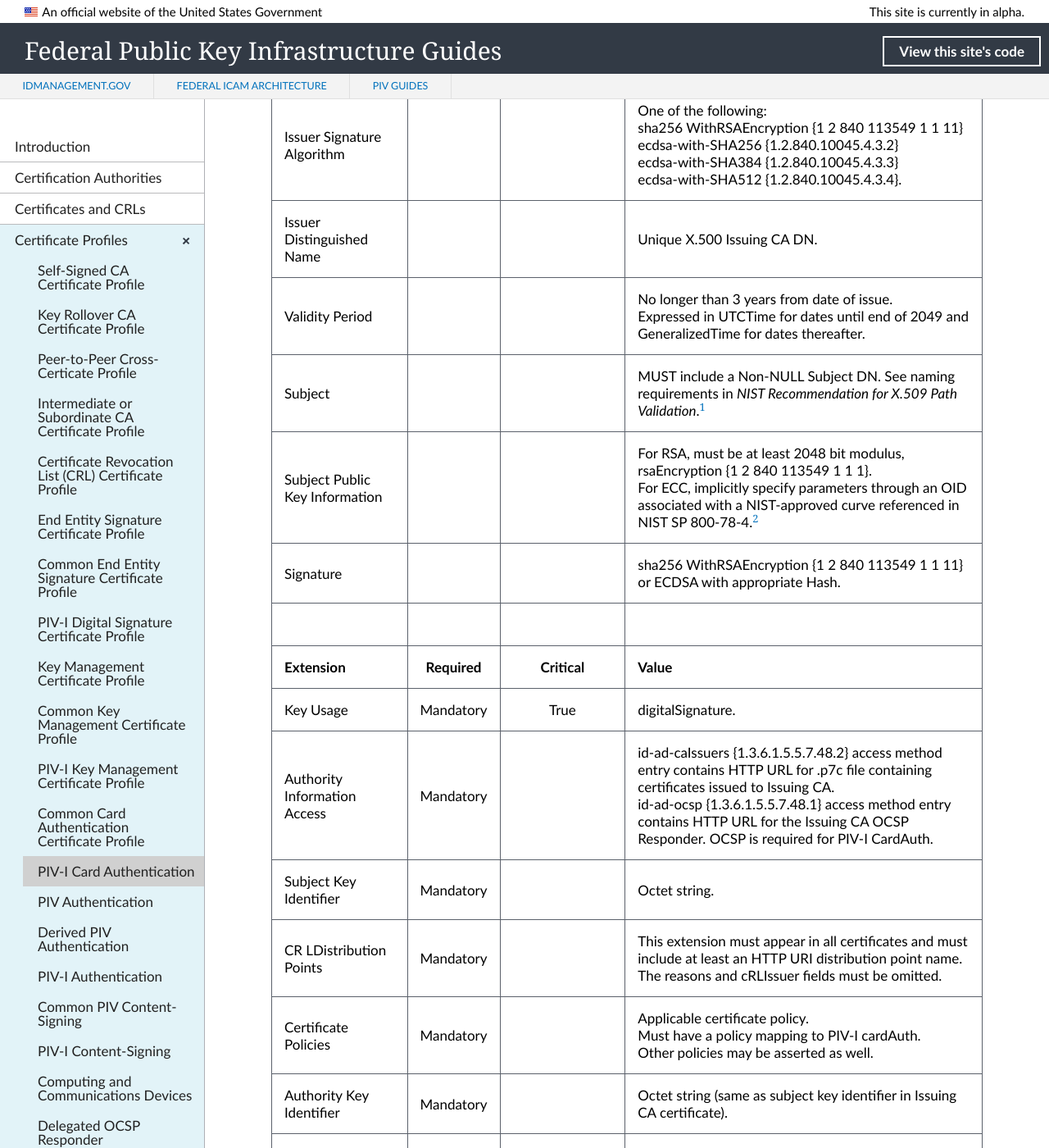
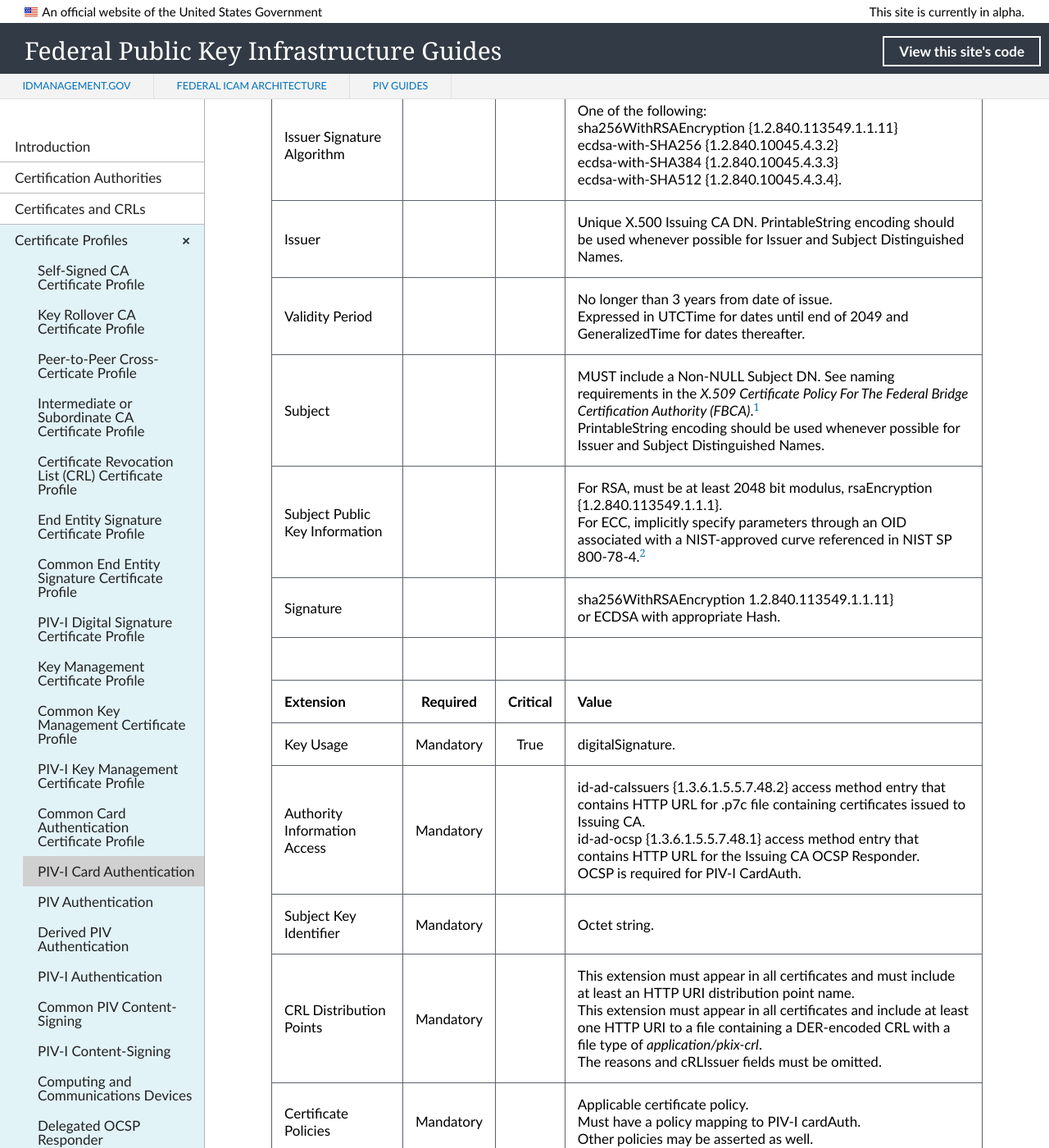
Before and after one commit to GSA/fpki-guides, a Jekyll site: the page built from _profiles/13_pivi_card_auth.md, in a window 1280 px wide and 1400 px high, scrolled down 430 px. Shown: the whole window at 82% size. Built offline with Jekyll 4.4.1, drawn with Linux system fonts in a browser that asks for light colours; nearby versions of some CDN libraries; library files that are not in the unit come from our copies; some of the changed text lies outside the part shown.

Commit message:
Update 13_pivi_card_auth.md
Content added. Formatting.

```diff
--- a/_profiles/13_pivi_card_auth.md
+++ b/_profiles/13_pivi_card_auth.md
@@ -9,28 +9,28 @@
 | **Field** |       |       | **Value**                             |
 | :-------- | :---: | :---: | :-------------------------------     |
 | Version   |       |       | V3 (2)                                 |
-| Serial Number   |       |       | Must be unique. |
-| Issuer Signature Algorithm   |       |       |  One of the following: <br>sha256 WithRSAEncryption {1 2 840 113549 1 1 11} <br>ecdsa-with-SHA256 {1.2.840.10045.4.3.2} <br>ecdsa-with-SHA384 {1.2.840.10045.4.3.3} <br>ecdsa-with-SHA512 {1.2.840.10045.4.3.4}. |
-| Issuer Distinguished Name   |       |       |  Unique X.500 Issuing CA DN.  |
+| Serial Number   |       |       | Must be a unique, positive number. |
+| Issuer Signature Algorithm   |       |       |  One of the following: <br>sha256WithRSAEncryption {1.2.840.113549.1.1.11} <br>ecdsa-with-SHA256 {1.2.840.10045.4.3.2} <br>ecdsa-with-SHA384 {1.2.840.10045.4.3.3} <br>ecdsa-with-SHA512 {1.2.840.10045.4.3.4}. |
+| Issuer   |       |       |  Unique X.500 Issuing CA DN. PrintableString encoding should be used whenever possible for Issuer and Subject Distinguished Names.  |
 | Validity Period   |       |       |  No longer than 3 years from date of issue.<BR>Expressed in UTCTime for dates until end of 2049 and GeneralizedTime for dates thereafter.  |
-| Subject   |       |       |   MUST include a Non-NULL Subject DN. See naming requirements in _NIST Recommendation for X.509 Path Validation_.<sup>[1](#1)</sup>   |
-| Subject Public Key Information   |       |       |   For RSA, must be at least 2048 bit modulus, rsaEncryption {1 2 840 113549 1 1 1}.<br>For ECC, implicitly specify parameters through an OID associated with a NIST-approved curve referenced in NIST SP 800-78-4.<sup>[2](#2)</sup>   |
-| Signature   |       |       |   sha256 WithRSAEncryption {1 2 840 113549 1 1 11}<BR>or ECDSA with appropriate Hash.   |
+| Subject   |       |       |   MUST include a Non-NULL Subject DN. See naming requirements in the _X.509 Certificate Policy For The Federal Bridge Certification Authority (FBCA)_.<sup>[1](#1)</sup><br>PrintableString encoding should be used whenever possible for Issuer and Subject Distinguished Names.  |
+| Subject Public Key Information   |       |       |   For RSA, must be at least 2048 bit modulus, rsaEncryption {1.2.840.113549.1.1.1}.<br>For ECC, implicitly specify parameters through an OID associated with a NIST-approved curve referenced in NIST SP 800-78-4.<sup>[2](#2)</sup>   |
+| Signature   |       |       |   sha256WithRSAEncryption 1.2.840.113549.1.1.11}<br>or ECDSA with appropriate Hash.   |
 |               |                 |              |                                       |
 | **Extension** |  **Required**   | **Critical** | **Value**                             |
 | Key Usage  | Mandatory | True |  digitalSignature.  |
-|Authority Information Access   | Mandatory  |  | id-ad-caIssuers {1.3.6.1.5.5.7.48.2} access method entry contains HTTP URL for .p7c file containing certificates issued to Issuing CA.<br>id-ad-ocsp {1.3.6.1.5.5.7.48.1} access method entry contains HTTP URL for the Issuing CA OCSP Responder. OCSP is required for PIV-I CardAuth.  |
+| Authority Information Access   | Mandatory  |  | id-ad-caIssuers {1.3.6.1.5.5.7.48.2} access method entry that contains HTTP URL for .p7c file containing certificates issued to Issuing CA.<br>id-ad-ocsp {1.3.6.1.5.5.7.48.1} access method entry that contains HTTP URL for the Issuing CA OCSP Responder.<br>OCSP is required for PIV-I CardAuth.  |
 | Subject Key Identifier   | Mandatory |  | Octet string.  |
-| CR LDistribution Points   | Mandatory |   |  This extension must appear in all certificates and must include at least an HTTP URI distribution point name.<BR>The reasons and cRLIssuer fields must be omitted. |
+| CRL Distribution Points   | Mandatory |   |  This extension must appear in all certificates and must include at least an HTTP URI distribution point name.<br>This extension must appear in all certificates and include at least one HTTP URI to a file containing a DER-encoded CRL with a file type of _application/pkix-crl_.<br>The reasons and cRLIssuer fields must be omitted.<!--Redundancy issue.--> |
 | Certificate Policies   | Mandatory  |  | Applicable certificate policy.<BR>Must have a policy mapping to PIV-I cardAuth.<BR>Other policies may be asserted as well. |
 | Authority Key Identifier   | Mandatory  |  | Octet string (same as subject key identifier in Issuing CA certificate). |
-| Extended Key Usage   | Mandatory | True |  This extension shall assert only the id-PIV-cardAuth keyPurposeID {2.16.840.1.101.3.6.8}.<BR>The id-PIV-cardAuth keyPurposeID specifies that the public key is used to authenticate the PIV-I card rather than the PIV-I cardholder.  |
-|Subject Alternative Name   | Mandatory  | Otherwise set criticality to TRUE. | Must include a UUID. No other name forms may be included.<BR>This field contains the UUID from the CHUID of the PIV-I card encoded as a URI, as specified in RFC 4122, Section 3.<sup>[3](#3)</sup>  |
+| Extended Key Usage   | Mandatory | True |  This extension shall assert only the id-PIV-cardAuth keyPurposeID {2.16.840.1.101.3.6.8}.<br>The id-PIV-cardAuth keyPurposeID specifies that the public key is used to authenticate the PIV-I card rather than the PIV-I cardholder.  |
+| Subject Alternative Name   | Mandatory  | False | Must include a UUID. No other name forms may be included.<br>This field contains the UUID from the CHUID of the PIV-I card encoded as a URI, as specified in RFC 4122, Section 3.<sup>[3](#3)</sup>  |
 | Subject Directory Attributes   | Optional  |  | This extension may be included to indicate the cardholder's country or countries of citizenship, as specified in RFC 5280.<sup>[4](#4)</sup><br>- countryOfCitizenship {1.3.6.1.5.5.7.9.4}<br>ISO 3166<sup>[5](#5)</sup> specifies country codes. |
 | Issuer Alternative Name   | Optional  |  |   |
 
 --------
-<a name="1">1</a>. [_NIST Recommendation for X.509 Path Validation_](https://csrc.nist.gov/projects/pki-testing/){target="_blank"}, Version 0.5 (May 2004).<br>
+<a name="1">1</a>. _X.509 Certificate Policy For The Federal Bridge Certification Authority (FBCA)_, Version 2.31, June 29, 2017.<br>
 <a name="2">2</a>. NIST SP 800-78-4, _Cryptographic Algorithms and Key Sizes for Personal Identity Verification_, W. Timothy Polk, Donna F. Dodson, William E. Burr, Hildegard Ferraiolo, and David Cooper (May 2015).<br>
 <a name="3">3</a>. RFC 4122, _A Universally Unique IDentifier (UUID) URN Namespace_, P. Leach, M. Mealling, and R. Salz (July 2005).<br>
 <a name="4">4</a>. RFC 5280, _Internet X.509 Public Key Infrastructure Certificate and Certificate Revocation List (CRL) Profile_, David Cooper, Stefan Santesson, Stephen Farrell, Sharon Boeyen, Russell Housley, and Tim Polk (May 2008).<br>
```
